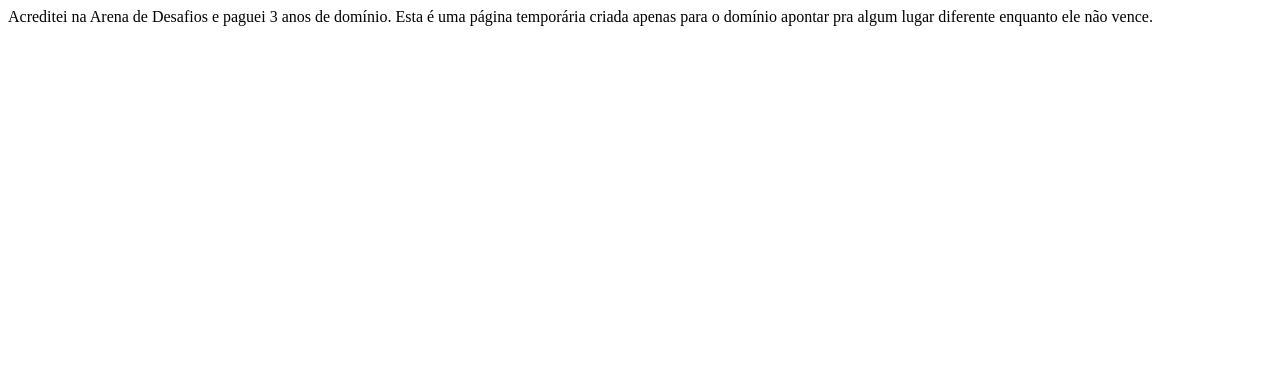
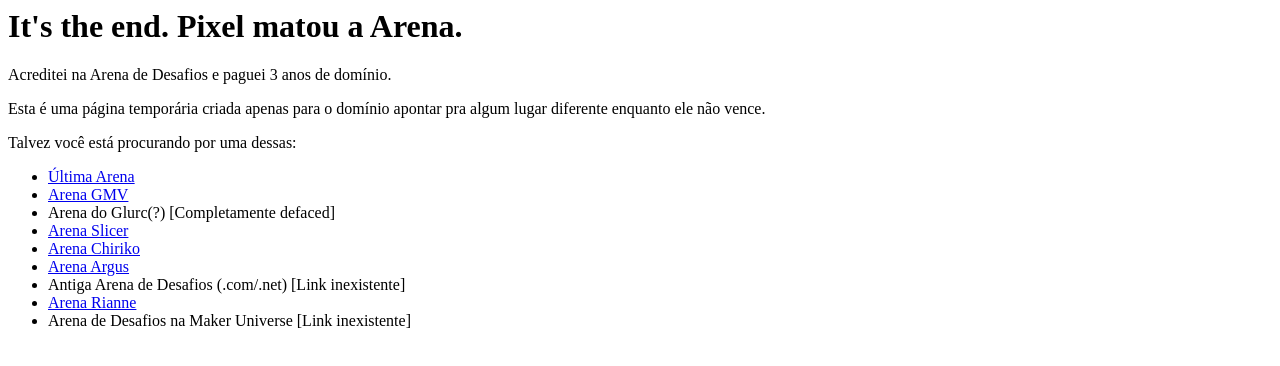
Before and after one commit to Rafagd/rafagd.github.io, a plain HTML site: page arena.html in a window 1280 px wide. Drawn offline with Linux system fonts and the light colour scheme.

Commit message:
Update arena.html

```diff
--- a/arena.html
+++ b/arena.html
@@ -1,7 +1,21 @@
 <html>
   <head><title>Erros acontecem.</title></head>
   <body>
-    Acreditei na Arena de Desafios e paguei 3 anos de domínio.
-    Esta é uma página temporária criada apenas para o domínio apontar pra algum lugar diferente enquanto ele não vence.
+    <h1>It's the end. Pixel matou a Arena.</h1>
+    <p>Acreditei na Arena de Desafios e paguei 3 anos de domínio.</p>
+    <p>Esta é uma página temporária criada apenas para o domínio apontar pra algum lugar diferente enquanto ele não vence.</p>
+
+    <p>Talvez você está procurando por uma dessas:
+    <ul>
+      <li><a href="http://s15.zetaboards.com/Arena_de_Desafios/index/">Última Arena</a></li>
+      <li><a href="http://w11.zetaboards.com/arena_de_desafios/index/">Arena GMV</a></li>
+      <li>Arena do Glurc(?) [Completamente defaced]</li>
+      <li><a href="http://s15.zetaboards.com/Arena_Reborn/index/">Arena Slicer</a></li>
+      <li><a href="https://www.tapatalk.com/groups/arenadedesafios/index.php">Arena Chiriko</a></li>
+      <li><a href="https://www.tapatalk.com/groups/arenarpg/index.php">Arena Argus</a></li>
+      <li>Antiga Arena de Desafios (.com/.net) [Link inexistente]</li>
+      <li><a href="http://z7.invisionfree.com/Arena_de_Desafios/index.php?">Arena Rianne</a></li>
+      <li>Arena de Desafios na Maker Universe [Link inexistente]</li>
+    </ul></p>
   </body>
 </html>
```
